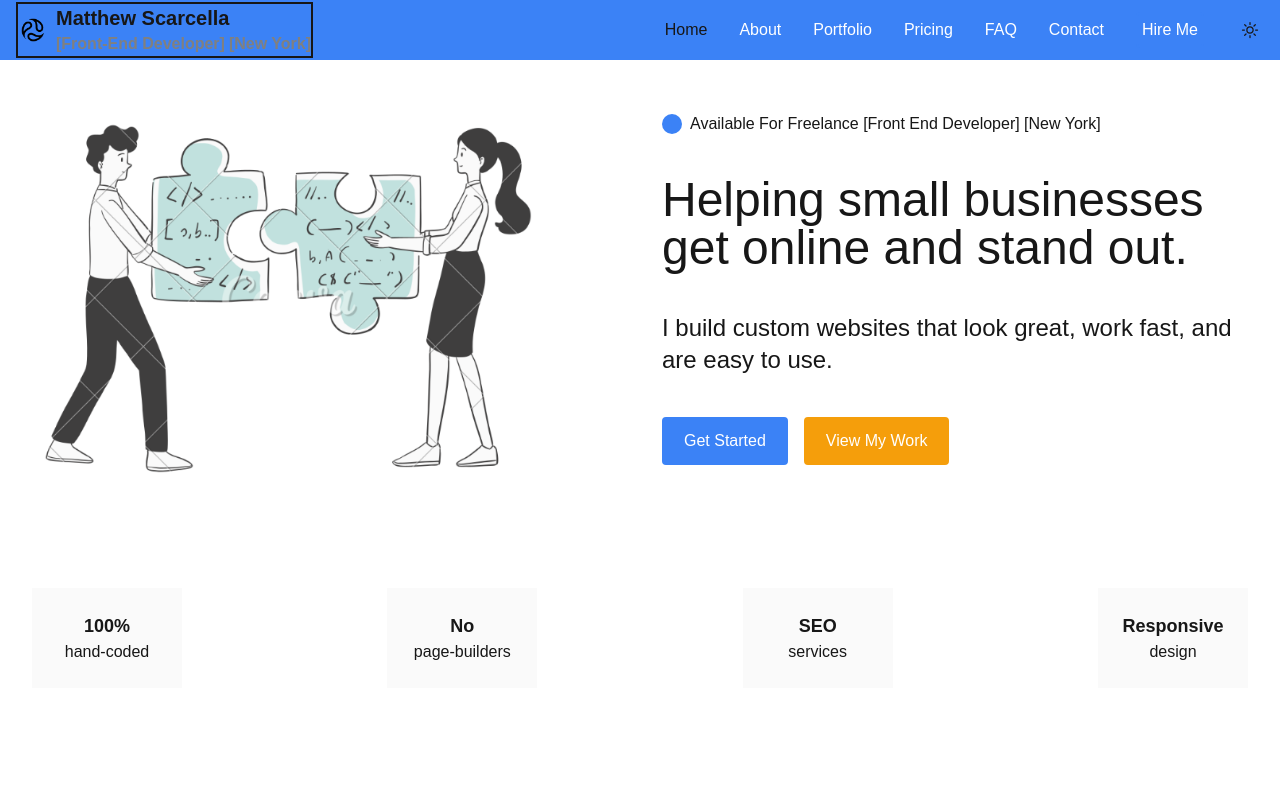
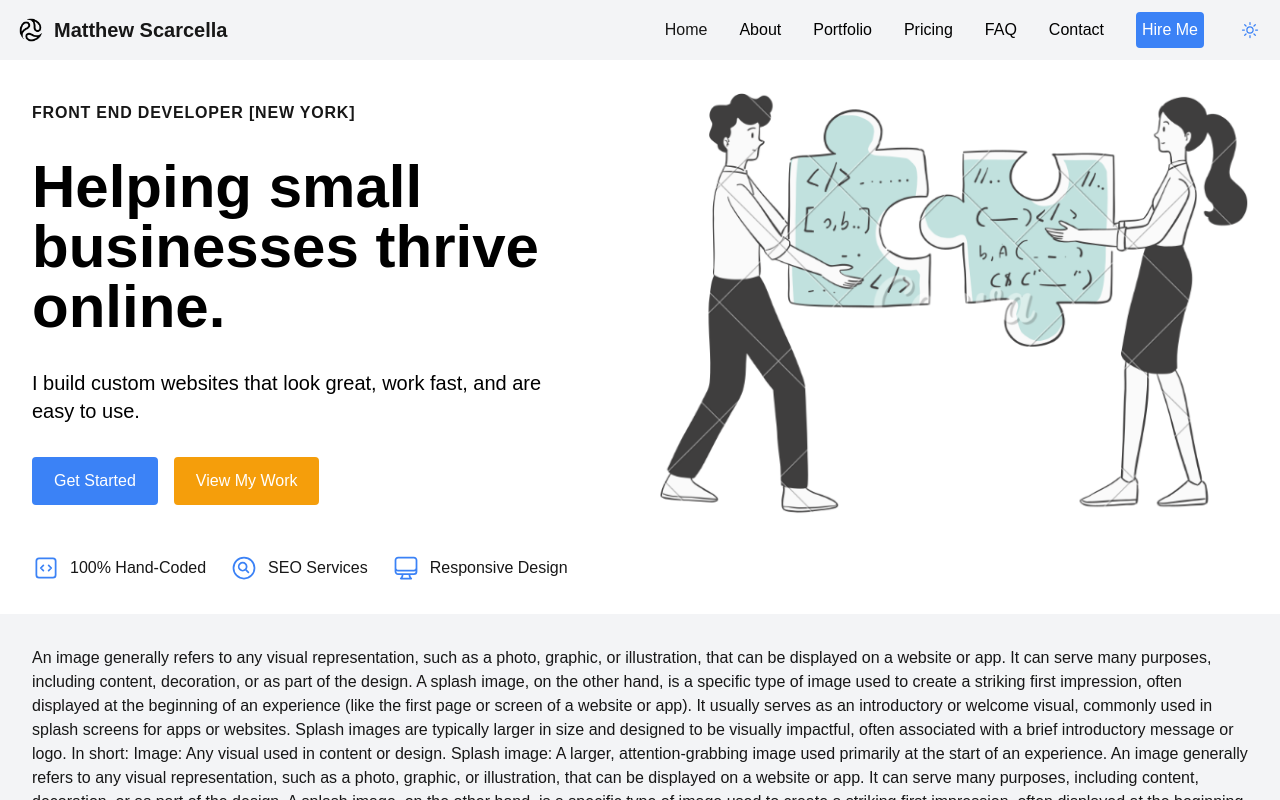
Before and after one commit to mscarcella452/portfolio-nextjs-v1, a Next.js app: page / in a window 1280 px wide. Built offline with nearby package versions, Linux system fonts and the light colour scheme.

Commit message:
feat: finalize HeroSection functionality (styling and colors pending)

```diff
--- a/app/layout.tsx
+++ b/app/layout.tsx
@@ -26,7 +26,9 @@ export default function RootLayout({
 }>) {
   return (
     <html lang='en' className=' h-full overflow-hidden'>
-      <body className={`${geistSans.variable} ${geistMono.variable} h-[100vh]`}>
+      <body
+        className={`${geistSans.variable} ${geistMono.variable} h-[100vh] relative`}
+      >
         <Header />
         <main className='pt-header flex flex-col'>{children}</main>
         <Footer />
--- a/app/page.tsx
+++ b/app/page.tsx
@@ -10,6 +10,7 @@ export default function Home() {
   return (
     <>
       <HeroSection />
+
       <section className='bg-neutral-light dark:bg-neutral-dark dark:text-neutral flex'>
         <div className='flex-1'>{fullContent}</div>
       </section>
--- a/components/header/Header.tsx
+++ b/components/header/Header.tsx
@@ -4,7 +4,7 @@ import Navbar from "@/components/header/Navbar";
 
 const Header = () => {
   return (
-    <header className='fixed top-0 left-0 right-0 bg-primary dark:bg-secondary h-navbarHeight p-4 flex items-center justify-between'>
+    <header className='fixed top-0 left-0 right-0 bg-neutral-light dark:bg-neutral-dark h-navbarHeight p-4 flex items-center justify-between z-1000  '>
       <SiteHeader />
       <Navbar />
     </header>
--- a/components/header/NavLinks.tsx
+++ b/components/header/NavLinks.tsx
@@ -25,7 +25,7 @@ function NavLinks({ ...rest }: NavLinksProps) {
             ) : (
               <Link
                 href={href}
-                className='transition-colors duration-300 text-white hover:text-primary-dark'
+                className='transition-colors duration-300 text-[black] hover:text-primary-dark'
                 aria-label={`Go to ${label} page`}
               >
                 {label}
--- a/components/header/SiteHeader.tsx
+++ b/components/header/SiteHeader.tsx
@@ -11,7 +11,7 @@ function SiteHeader() {
   const { title, logo, jobTitle, location } = siteHeader;
   return (
     <Link
-      className='flex flex-row items-center gap-2 border-2  '
+      className='flex flex-row items-center gap-2'
       href='/'
       aria-label='Go to Home page'
       data-testid='site-header'
@@ -20,12 +20,12 @@ function SiteHeader() {
       <Image src={logo.src} alt={logo.alt} width={30} height={30} />
       <div className='flex flex-col'>
         <h1 className='text-xl font-bold'>{title}</h1>
-        <div className='flex flex-col h-full '>
+        {/* <div className='flex flex-col h-full '>
           <div className='flex gap-1 font-semibold text-[gray]'>
             <p>{`[${jobTitle}]`}</p>
             <p>{`[${location}]`}</p>
           </div>
-        </div>
+        </div> */}
       </div>
     </Link>
   );
--- a/components/header/ThemeToggleButton.tsx
+++ b/components/header/ThemeToggleButton.tsx
@@ -1,12 +1,11 @@
 import React from "react";
 import useThemeToggle from "@/hooks/useThemeToggle";
-import { SunIcon } from "@heroicons/react/24/outline";
-import { MoonIcon } from "@heroicons/react/24/outline";
+import { SunIcon, MoonIcon } from "@heroicons/react/24/outline";
 
 const ThemeToggleButton = () => {
   const { theme, toggleTheme } = useThemeToggle();
   const iconClass =
-    "w-5 h-5 text-primary-main hover:text-primary-light transition-colors duration-300 ease-in-out";
+    "w-5 h-5 text-primary hover:text-primary-dark transition-colors duration-300 ease-in-out";
   return (
     <button
       onClick={toggleTheme}
--- /dev/null
+++ b/features/HeroSection copy 5.jsx
@@ -0,0 +1,133 @@
+import React from "react";
+import ButtonLink from "@/components/ButtonLink";
+import Image from "next/image";
+import { CodeBracketSquareIcon } from "@heroicons/react/24/outline";
+import { MagnifyingGlassCircleIcon } from "@heroicons/react/24/outline";
+import { ComputerDesktopIcon } from "@heroicons/react/24/outline";
+
+function HeroSection() {
+  return (
+    <div className='bg-white'>
+      <section className='bg-[#FCF8F1] bg-opacity-30 py-10 flex items-center sm:py-16'>
+        {/* <section className='bg-[#FCF8F1] bg-opacity-30 py-10 sm:py-16 lg:py-24'> */}
+        <div className='px-4 mx-auto max-w-7xl sm:px-6 lg:px-8 flex flex-col'>
+          <div className='grid items-center grid-cols-1 gap-12 lg:grid-cols-[1fr_1fr] lg:items-start'>
+            <div>
+              <p className='text-base font-semibold tracking-wider text-blue-600 uppercase'>
+                Front End Developer [New York]
+              </p>
+              <h1 className='mt-4 text-4xl font-bold text-black lg:mt-8 sm:text-5xl md:text-6xl xl:text-7xl'>
+                Helping small businesses thrive online.
+              </h1>
+              <p className='mt-4 text-base text-black lg:mt-8 sm:text-xl max-w-lg '>
+                I build custom websites that look great, work fast, and are easy
+                to use.
+              </p>
+
+              <HeroActionBtns className={"my-8"} />
+              <HeroFeatures className='flex lg:hidden' />
+            </div>
+
+            <div>
+              <img
+                className='w-full'
+                src='/images/background/demoIllustration.png'
+                alt=''
+              />
+            </div>
+          </div>
+          <HeroFeatures className='hidden lg:flex' />
+        </div>
+      </section>
+    </div>
+  );
+}
+
+export default HeroSection;
+
+const iconClass =
+  "w-7 h-7 text-primary hover:text-primary-light transition-colors duration-300 ease-in-out";
+
+const heroFeatures = [
+  {
+    icon: <CodeBracketSquareIcon className={iconClass} />,
+    title: "100% Hand-Coded",
+  },
+  {
+    icon: <MagnifyingGlassCircleIcon className={iconClass} />,
+    title: "SEO Services",
+  },
+  {
+    icon: <ComputerDesktopIcon className={iconClass} />,
+    title: "Responsive Design",
+  },
+];
+
+const HeroActionBtns = ({ className }) => {
+  return (
+    <div className={`flex gap-4 ${className}`}>
+      <ButtonLink variant='primary' size='lg' href='/'>
+        Get Started
+      </ButtonLink>
+      <ButtonLink variant='secondary' size='lg' href='/'>
+        View My Work
+      </ButtonLink>
+    </div>
+  );
+};
+
+const HeroImage = () => {
+  return (
+    <Image
+      src='/images/background/demoIllustration.png'
+      alt='Descriptive alt text'
+      className='object-contain fixed top-0 left-0 right-0 bottom-0'
+      fill
+    />
+  );
+};
+
+const HeroCTA = () => {
+  return (
+    <>
+      <div className='flex gap-2 items-center '>
+        <div className='h-5 w-5 bg-primary rounded-[50%]' />
+        <h5>Available For Freelance</h5>
+        {/* <h5>Available For Freelance [Front End Developer] [New York]</h5> */}
+      </div>
+      <h1 className='text-2xl sm:text-3xl lg:text-4xl  font-bold text-center md:text-left'>
+        Helping small businesses get online and stand out.
+      </h1>
+      <h4 className=' text-base sm-text-xl lg:text-2xl text-center md:text-left'>
+        I build custom websites that look great, work fast, and are easy to use.
+      </h4>
+      <div className='flex gap-4'>
+        <ButtonLink variant='primary' size='lg' href='/'>
+          Get Started
+        </ButtonLink>
+        <ButtonLink variant='secondary' size='lg' href='/'>
+          View My Work
+        </ButtonLink>
+      </div>
+    </>
+  );
+};
+
+const HeroFeatures = ({ className }) => {
+  return (
+    <div>
+      <ul
+        className={`mt-10 gap-6 flex flex-col md:flex-row md:items-center ${className}`}
+      >
+        {heroFeatures.map(({ icon, title }, index) => (
+          <li className='flex items-center'>
+            <span className='text-base'> {icon}</span>
+            <p className='flex-1 text-base font-semi-bold text-gray-900 ml-2.5'>
+              {title}
+            </p>
+          </li>
+        ))}
+      </ul>
+    </div>
+  );
+};
--- a/features/HeroSection copy.jsx
+++ /dev/null
@@ -1,66 +0,0 @@
-import React from "react";
-import ButtonLink from "@/components/ButtonLink";
-import Image from "next/image";
-
-function HeroSection() {
-  return (
-    <section className='min-h-heroSection  dark:bg-black flex flex-col gap-6 justify-center'>
-      <div className='flex gap-2 items-center'>
-        <h5>[Front End Developer]</h5>
-        <h5>[New York]</h5>
-      </div>
-      <div className='w-full grid grid-cols-1 lg:grid-cols-2  gap-6'>
-        <Image
-          src='/images/background/demoIllustration.png'
-          // layout='responsive'
-          className='object-contain w-full h-full'
-          // className='rounded-lg shadow-lg object-contain w-full h-full'
-          width={644}
-          height={494}
-          alt='Picture of the author'
-        />
-        <div className='w-full h-full lg:w-[600px] flex flex-col justify-center gap-8 order-first lg:order-last'>
-          <div className='flex gap-2 items-center'>
-            <div className='h-5 w-5 bg-primary rounded-[50%]' />
-            <h5>Available For Freelance</h5>
-          </div>
-          <h1 className='text-5xl'>
-            Helping small businesses get online and stand out.
-          </h1>
-          <h4 className='text-2xl'>
-            I build custom websites that look great, work fast, and are easy to
-            use.
-          </h4>
-          <div className='flex gap-4'>
-            <ButtonLink variant='primary' href='/'>
-              Get Started
-            </ButtonLink>
-            <ButtonLink variant='secondary' href='/'>
-              View My Work
-            </ButtonLink>
-          </div>
-        </div>
-      </div>
-      <div className='w-full h-full lg:h-[100px] grid grid-cols-2 lg:grid-cols-4 gap-4 justify-center'>
-        {heroFeatures.map(({ heading, subHeading }, index) => (
-          <div
-            className='w-[150px] h-[100px] flex flex-col bg-[#fefefe] items-center justify-center'
-            key={index}
-          >
-            <h5>{heading}</h5>
-            <p>{subHeading}</p>
-          </div>
-        ))}
-      </div>
-    </section>
-  );
-}
-
-export default HeroSection;
-
-const heroFeatures = [
-  { heading: "100%", subHeading: "hand-coded" },
-  { heading: "No", subHeading: "page-builders" },
-  { heading: "SEO", subHeading: "services" },
-  { heading: "Responsive", subHeading: "design" },
-];
--- a/features/HeroSection.jsx
+++ b/features/HeroSection.jsx
@@ -1,22 +1,35 @@
 import React from "react";
 import ButtonLink from "@/components/ButtonLink";
 import Image from "next/image";
+import { CodeBracketSquareIcon } from "@heroicons/react/24/outline";
+import { MagnifyingGlassCircleIcon } from "@heroicons/react/24/outline";
+import { ComputerDesktopIcon } from "@heroicons/react/24/outline";
+
+{
+  /* <section className='bg-[#FCF8F1] bg-opacity-30 py-10 flex items-center sm:py-16'>
+
+  <div className='px-4 mx-auto max-w-7xl sm:px-6 lg:px-8 flex flex-col bg-[red]'>
+    <div className='grid items-center grid-cols-1 gap-10 lg:grid-cols-2 lg:items-start bg-[teal]'>
+      <HeroCTA />
+      <div className='w-full h-full bg-[blue]' />
+    </div>
+    <HeroFeatures className='hidden lg:flex mt-10' />
+  </div>
+</section>; */
+}
+
+{
+  /* <section className='bg-[#FCF8F1] bg-opacity-30 py-10 sm:py-16 lg:py-24'> */
+}
 
 function HeroSection() {
   return (
-    <section className='w-full max-w-[1280px] min-h-heroSection dark:bg-black flex flex-col gap-6 justify-between  self-center'>
-      {/* <div className='w-full '>
-        <h5>[Front End Developer] [New York]</h5>
-      </div> */}
-      <div className='w-full  grid grid-cols-2 gap-6 items-center '>
-        <div className='w-full max-w-lg  h-full bg-[green] justify-self-start'>
-          <HeroImage />
-        </div>
-        <div className='w-full max-w-xl h-full max-h-[500px]  justify-self-center self-center flex flex-col justify-around order-first lg:order-last'>
-          <HeroCTA />
-        </div>
-      </div>
-      <div className='w-full flex-1  flex justify-between items-center'>
+    <section className='bg-[white] xl:min-h-heroSection flex items-center justify-center '>
+      <div className='max-w-7xl gap-6 sm:gap-8 md:gap-10 xl:gap-14  grid grid-cols-1 lg:grid-cols-2 items-center'>
+        {/* <div className='px-4 mx-auto max-w-7xl sm:px-6 lg:px-8 gap-6 lg:gap-8 xl:gap-10 bg-[red] grid grid-cols-1 lg:grid-cols-2 items-center'> */}
+        <HeroCTA />
+
+        <HeroImage />
         <HeroFeatures />
       </div>
     </section>
@@ -25,40 +38,51 @@ function HeroSection() {
 
 export default HeroSection;
 
+const iconClass =
+  "w-7 h-7 text-primary hover:text-primary-light transition-colors duration-300 ease-in-out";
+
 const heroFeatures = [
-  { heading: "100%", subHeading: "hand-coded" },
-  { heading: "No", subHeading: "page-builders" },
-  { heading: "SEO", subHeading: "services" },
-  { heading: "Responsive", subHeading: "design" },
+  {
+    icon: <CodeBracketSquareIcon className={iconClass} />,
+    title: "100% Hand-Coded",
+  },
+  {
+    icon: <MagnifyingGlassCircleIcon className={iconClass} />,
+    title: "SEO Services",
+  },
+  {
+    icon: <ComputerDesktopIcon className={iconClass} />,
+    title: "Responsive Design",
+  },
 ];
 
 const HeroImage = () => {
   return (
     <Image
       src='/images/background/demoIllustration.png'
-      // layout='responsive'
-      className='object-contain  w-[100%] h-[100%]'
-      // className='rounded-lg shadow-lg object-contain w-full h-full'
-      width={644}
-      height={494}
-      alt='Picture of the author'
+      alt='Descriptive alt text'
+      className='object-contain w-full order-3 lg:order-2'
+      width={611}
+      height={439}
     />
   );
 };
+
 const HeroCTA = () => {
   return (
-    <>
-      <div className='flex gap-2 items-center'>
-        <div className='h-5 w-5 bg-primary rounded-[50%]' />
-        <h5>Available For Freelance [Front End Developer] [New York]</h5>
-      </div>
-      <h1 className='text-5xl'>
-        Helping small businesses get online and stand out.
+    <div className='flex flex-col gap-6 sm:gap-8'>
+      <p className='text-base font-semibold tracking-wider text-blue-600 uppercase'>
+        Front End Developer{" "}
+        <span className='text-sm sm:text-base'>[New York]</span>
+      </p>
+      <h1 className='text-4xl font-bold text-black sm:text-5xl md:text-6xl xl:text-7xl'>
+        Helping small businesses thrive online.
       </h1>
-      <h4 className='text-2xl'>
+      <p className='text-base text-black sm:text-xl max-w-lg '>
         I build custom websites that look great, work fast, and are easy to use.
-      </h4>
-      <div className='flex gap-4'>
+      </p>
+
+      <div className='flex gap-4 '>
         <ButtonLink variant='primary' size='lg' href='/'>
           Get Started
         </ButtonLink>
@@ -66,22 +90,23 @@ const HeroCTA = () => {
           View My Work
         </ButtonLink>
       </div>
-    </>
+    </div>
   );
 };
 
 const HeroFeatures = () => {
   return (
-    <>
-      {heroFeatures.map(({ heading, subHeading }, index) => (
-        <div
-          className='w-[150px] h-[100px] flex flex-col bg-[#fafafa] items-center justify-center'
-          key={index}
-        >
-          <h5 className='text-lg font-bold'>{heading}</h5>
-          <p>{subHeading}</p>
-        </div>
+    <ul
+      className={`gap-6 flex flex-col md:flex-row md:items-center lg:col-span-2 order-2 lg:order-3`}
+    >
+      {heroFeatures.map(({ icon, title }, index) => (
+        <li className='flex items-center' key={index}>
+          <span className='text-base'> {icon}</span>
+          <p className='flex-1 text-base font-semi-bold text-gray-900 ml-2.5'>
+            {title}
+          </p>
+        </li>
       ))}
-    </>
+    </ul>
   );
 };
--- a/styles/components/button.css
+++ b/styles/components/button.css
@@ -28,7 +28,7 @@
   @apply px-4 py-2 text-sm;
 }
 .btn-lg {
-  @apply px-5 py-2.5 text-base;
+  @apply btn-md sm:px-5 sm:py-2.5 sm:text-base;
 }
 .btn-xl {
   @apply px-6 py-3 text-base;
```
Also changed, not shown: public/images/background/demoIllustration.png.
